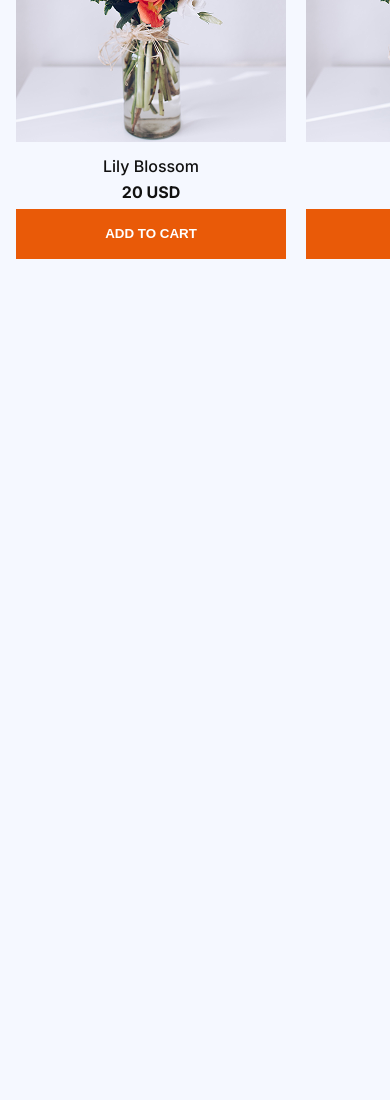
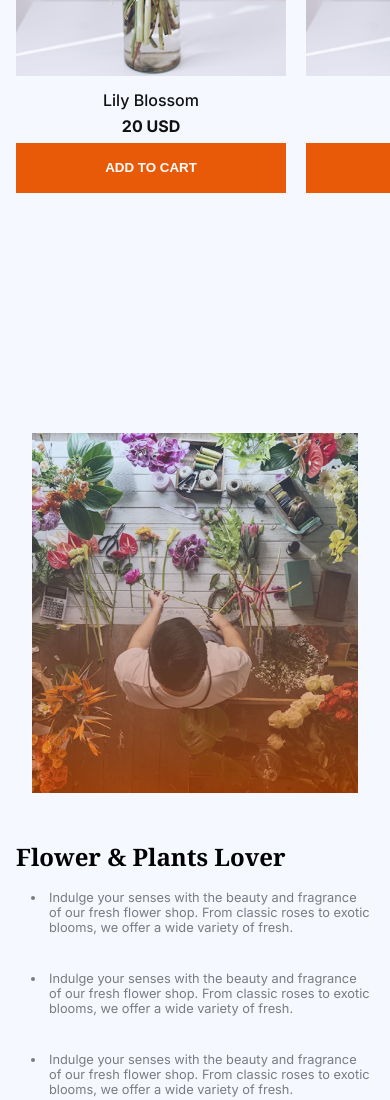
Before and after one commit to Adiba-hossain/Responsive-Flowers, a plain HTML site: page index.html in a window 390 px wide. Shown: the part 2459-3559 px from the top of the page. Before the commit the page ends 2748 px from the top, so only its background shows below. Drawn offline with Linux system fonts and the light colour scheme.

Commit message:
Plants Lover  section complete with responsiveness

```diff
--- a/index.html
+++ b/index.html
@@ -163,6 +163,46 @@
           </div>
         </div>
       </section>
+      <!-- Plants Lover Section -->
+      <section class="plant-lover-container container">
+        <div class="plant-lover-left">
+          <img
+            id="plant-lover-img"
+            src="./assets/flower-store.png"
+            alt="Flower-store"
+          />
+          <img
+            id="badge"
+            src="./assets/trusted-badge.png"
+            alt="Trusted-badge"
+          />
+        </div>
+        <div class="plant-lover-right">
+          <h4 class="noto-serif-font">
+            Flower & Plants<br />
+            Lover
+          </h4>
+          <ul class="inter-font tittle-text">
+            <li>
+              Indulge your senses with the beauty and <br />
+              fragrance of our fresh flower shop. From classic roses to exotic
+              blooms, we offer a wide variety of fresh.
+            </li>
+            <br />
+            <li>
+              Indulge your senses with the beauty and <br />
+              fragrance of our fresh flower shop. From classic roses to exotic
+              blooms, we offer a wide variety of fresh.
+            </li>
+            <br />
+            <li>
+              Indulge your senses with the beauty and <br />
+              fragrance of our fresh flower shop. From classic roses to exotic
+              blooms, we offer a wide variety of fresh.
+            </li>
+          </ul>
+        </div>
+      </section>
     </main>
   </body>
 </html>
--- a/styles.css
+++ b/styles.css
@@ -122,19 +122,51 @@ body {
 .plant-container-items h6 {
   font-weight: 700;
 }
-
+/* Plants Lover Section */
+.plant-lover-container {
+  display: flex;
+  gap: 60px;
+  align-items: center;
+  margin-top: 210px;
+}
+#plant-lover-img {
+  max-width: 540px;
+  max-height: 597px;
+}
+.plant-lover-left {
+  position: relative;
+}
+#badge {
+  position: absolute;
+  top: -130px;
+  left: 350px;
+  max-width: 286px;
+  max-height: 286px;
+  filter: drop-shadow(-4px 10px 4px rgba(0, 0, 0, 0.5));
+}
+.plant-lover-right h4 {
+  font-size: 50px;
+  line-height: 68px;
+}
+.plant-lover-right ul li {
+  line-height: 27px;
+  padding: 20px;
+  max-width: 540px;
+  max-height: 108px;
+  margin-left: 30px;
+}
 /* Responsive Styles */
 @media screen and (max-width: 576px) {
   /* Responsive Nav */
+  .container {
+    padding: 0rem 1rem;
+  }
   /* .container {
-    padding: 0 16px;
-  } */
-  .container {
     max-width: 1140px;
     margin: 0 auto;
     padding: 0 16px;
     box-sizing: border-box;
-  }
+  } */
   .nav-logo figure img {
     max-width: 63px;
     max-height: 38px;
@@ -169,7 +201,6 @@ body {
     gap: 20px;
     text-align: center;
   }
-  /* ghjbjjjjh */
   .plant-section {
     margin-top: 4.06rem;
   }
@@ -195,4 +226,31 @@ body {
   .plant-container-items h6 {
     font-weight: 700;
   }
+  /* Plants Lover Section */
+  .plant-lover-container {
+    flex-direction: column;
+  }
+  #badge {
+    display: none;
+  }
+  #plant-lover-img {
+    max-width: 358px;
+    max-height: 396px;
+    padding: 0px 16px;
+  }
+  .plant-lover-right h4 {
+    font-size: 24px;
+    line-height: 0px;
+  }
+  .plant-lover-right ul li {
+    line-height: 15px;
+    padding: 3px;
+    max-width: 361px;
+    max-height: 234px;
+    margin-left: 30px;
+    margin-top: 30px;
+  }
+  br {
+    display: none;
+  }
 }
```
